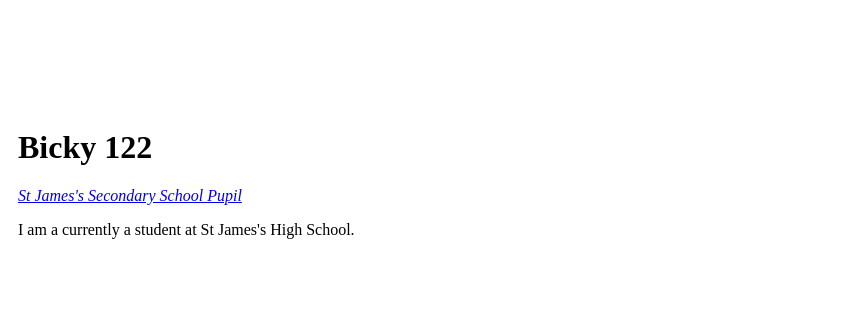
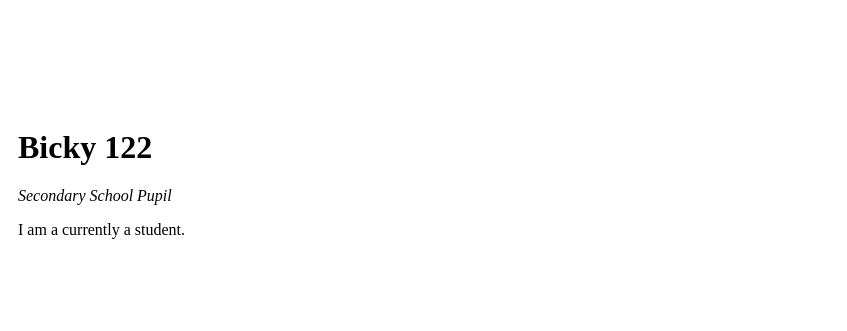
Before and after one commit to 2Cody/project-cv, a plain HTML site: page index.html in a window 1280 px wide. Shown: the top 331 px of the page, 433-1280 px from the left. Drawn offline with Linux system fonts and the light colour scheme.

Commit message:
Update index.html

```diff
--- a/index.html
+++ b/index.html
@@ -9,10 +9,10 @@
 <body>
   <table cellspacing="20">
     <tr>
-      <td><img src="https://image.sims.co.uk/api/v1/StudentPhoto/285cc3a9-c4a7-4d8b-8731-9bd4bb1666cc/dcb57968-9ea4-41cb-aa91-9bb572ada8e9/44a8f85f-e60f-4861-8cbe-b10bd4d91f70/1" alt="Anabel's Student Picture"></td>
+      <td><img src="https://image.sims.co.uk/api/v1/StudentPhoto/285cc3a9-c4a7-4d8b-8731-9bd4bb1666cc/dcb57968-9ea4-41cb-aa91-9bb572ada8e9/44a8f85f-e60f-4861-8cbe-b10bd4d91f70/1" alt="Student Picture"></td>
       <td><h1>Bicky 122</h1>
-      <p><em><a href="https://www.st-james.bolton.sch.uk">St James's Secondary School Pupil</a></em></p>
-      <p>I am a currently a student at St James's High School.</p></td>
+      <p><em>Secondary School Pupil</em></p>
+      <p>I am a currently a student.</p></td>
     </tr>
   </table>
 
```
